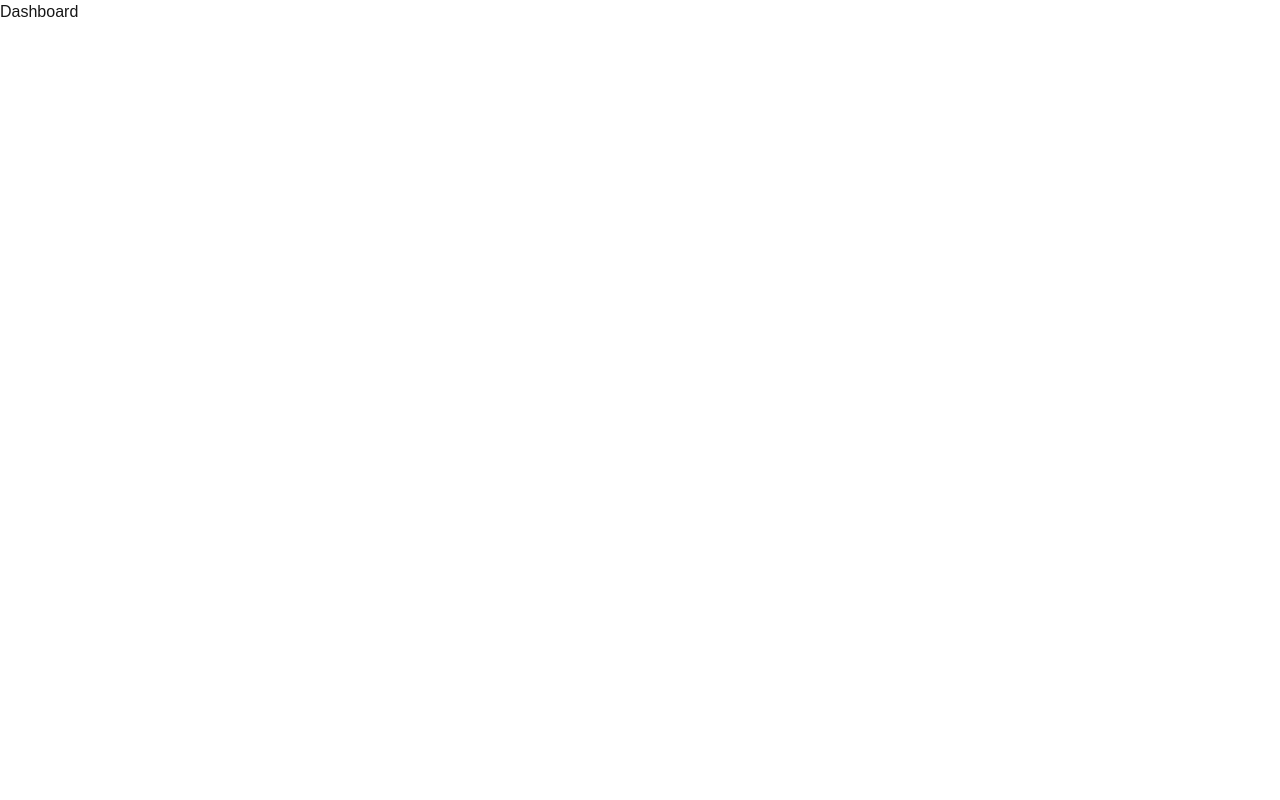
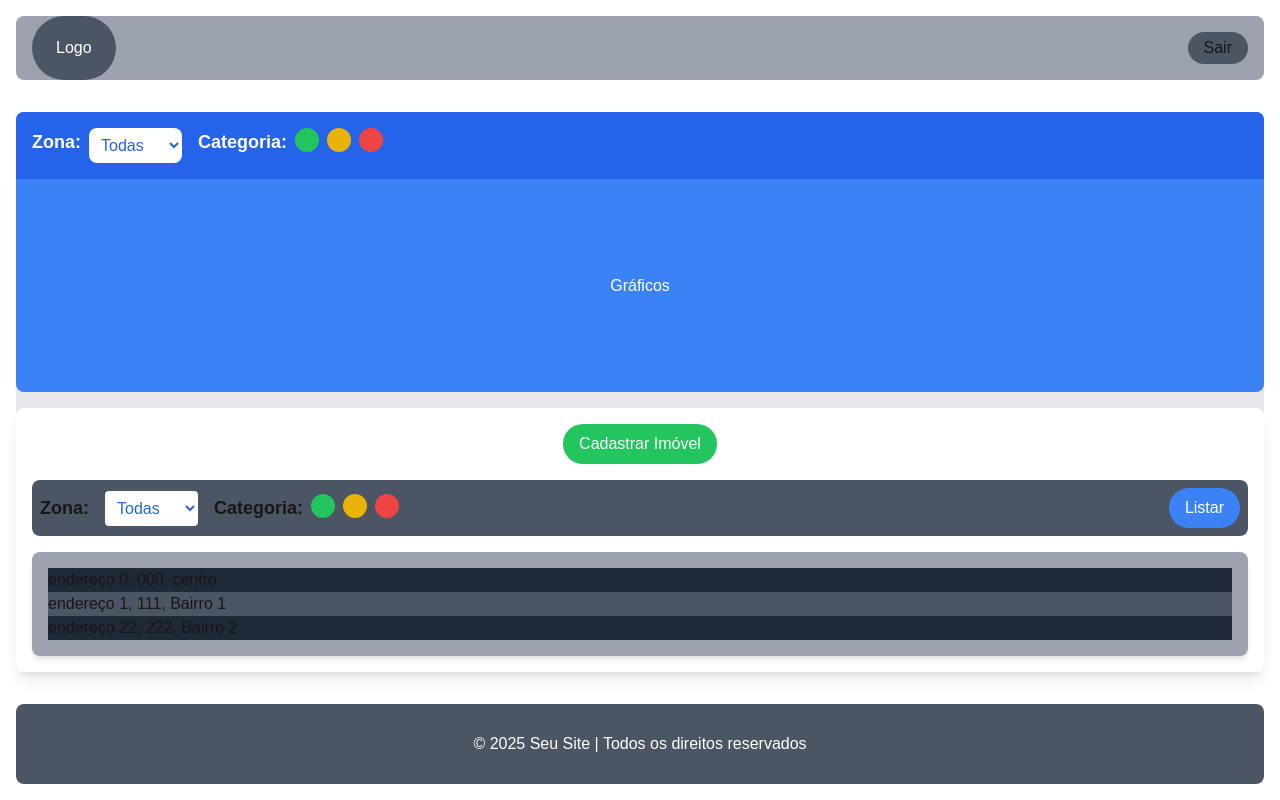
Before and after one commit to viitorgonzalez/extensao-3, a Next.js app: page /dashboard in a window 1280 px wide. Built offline with nearby package versions, Linux system fonts and the light colour scheme.

Commit message:
dashboard design

```diff
--- a/package.json
+++ b/package.json
@@ -16,6 +16,7 @@
     "next": "15.1.7",
     "react": "^19.0.0",
     "react-dom": "^19.0.0",
+    "react-icons": "^5.4.0",
     "react-router-dom": "^7.1.5"
   },
   "devDependencies": {
--- a/src/app/dashboard/page.tsx
+++ b/src/app/dashboard/page.tsx
@@ -1,9 +1,167 @@
-import React from "react";
+'use client'
 
-export default function Dashboard () {
+import React, { useState } from "react"
+
+export default function Dashboard() {
+    const [isFormOpen, setIsFormOpen] = useState(false)
+    const [selectedZone, setSelectedZone] = useState("centro")
+    const [colorsGraphic, setColorsGraphic] = useState({
+        green: true,
+        yellow: true,
+        red: true
+    })
+
+    const [colorsList, setColorsList] = useState({
+        green: true,
+        yellow: true,
+        red: true
+    })
+
+    const toggleForm = () => {
+        setIsFormOpen(!isFormOpen)
+    }
+
+    const closeForm = () => {
+        setIsFormOpen(false)
+    }
+
+    const handleColorToggleGraphic = (color) => {
+        setColorsGraphic(prev => ({
+            ...prev,
+            [color]: !prev[color]
+        }))
+    }
+
+    const handleColorToggleList = (color) => {
+        setColorsList(prev => ({
+            ...prev,
+            [color]: !prev[color]
+        }))
+    }
+
     return (
-        <div className="bg-white h-screen">
-            <h1>Dashboard</h1>
+        <div className="flex flex-col bg-white h-screen">
+            {/* Header */}
+            <div className="flex bg-gray-400 m-4 h-[8%] rounded-lg">
+                <div className="ml-4 px-6 py-2 flex items-center bg-gray-600 text-white rounded-full">Logo</div>
+                <div className="ml-auto mr-4 px-4 py-1 flex items-center justify-center self-center bg-gray-600 rounded-full">Sair</div>
+            </div>
+
+            {/* Body */}
+            <div className="flex flex-col bg-gray-200 m-4 flex-grow rounded-lg space-y-4">
+                {/* Div para Gráficos */}
+                <div className="flex flex-col items-center justify-center bg-blue-500 text-white w-full h-2/3 rounded-lg">
+                    {/* Header de Filtros */}
+                    <div className="flex w-full gap-x-4 p-4 bg-blue-600 rounded-t-lg">
+                        <div className="flex gap-x-2 justify-center">
+                            <h3 className="text-lg font-bold">Zona: </h3>
+                            <select className="p-2 rounded-lg bg-white text-blue-600" value={selectedZone} onChange={(e) => setSelectedZone(e.target.value)}>
+                                <option value="centro">Todas</option>
+                                <option value="centro">Centro</option>
+                                <option value="bairro1">Bairro 1</option>
+                                <option value="bairro2">Bairro 2</option>
+                            </select>
+                        </div>
+                        {/* Filtros de cor */}
+                        <div className="mr-auto flex gap-x-2 justify-center">
+                            <h3 className="text-lg font-bold">Categoria: </h3>
+                            <div
+                                onClick={() => handleColorToggleGraphic('green')}
+                                className={`w-6 h-6 rounded-full ${colorsGraphic.green ? "bg-green-500" : "bg-gray-300"}`}
+                            />
+                            <div
+                                onClick={() => handleColorToggleGraphic('yellow')}
+                                className={`w-6 h-6 rounded-full ${colorsGraphic.yellow ? "bg-yellow-500" : "bg-gray-300"}`}
+                            />
+                            <div
+                                onClick={() => handleColorToggleGraphic('red')}
+                                className={`w-6 h-6 rounded-full ${colorsGraphic.red ? "bg-red-500" : "bg-gray-300"}`}
+                            />
+                        </div>
+                    </div>
+
+                    {/* Gráficos */}
+                    <div className="flex items-center justify-center w-full h-full">
+                        {/* Aqui ficará a lógica dos gráficos que você implementará depois */}
+                        Gráficos
+                    </div>
+                </div>
+
+                {/* Div para Cadastrar Imóveis e Lista */}
+                <div className="flex flex-col gap-y-4 items-center w-full bg-white rounded-lg shadow-lg p-4">
+                    {/* Botão de Abrir Cadastro */}
+                    <button onClick={toggleForm} className="px-4 py-2 bg-green-500 text-white rounded-full">Cadastrar Imóvel</button>
+
+                    {/* Card de Cadastro */}
+                    {isFormOpen && (
+                        <div className="fixed inset-0 bg-black bg-opacity-75 flex justify-center items-center z-50">
+                            <div className="bg-white p-10 rounded-lg w-[80%] max-w-4xl shadow-xl relative">
+                                <button
+                                    onClick={closeForm}
+                                    className="absolute top-4 right-4 text-gray-600 hover:text-gray-900"
+                                >
+                                    X
+                                </button>
+                                <h3 className="text-xl font-bold mb-4">Formulário de Cadastro</h3>
+                                <form>
+                                    <input type="text" placeholder="Nome do Imóvel" className="mb-4 p-2 border rounded w-full" />
+                                    <input type="text" placeholder="Endereço" className="mb-4 p-2 border rounded w-full" />
+                                    <button type="submit" className="w-full bg-blue-500 text-white p-2 rounded-full">Cadastrar</button>
+                                </form>
+                            </div>
+                        </div>
+                    )}
+
+                    {/* Área de Pesquisa */}
+                    <div className="flex gap-4 items-center w-full bg-gray-600 rounded-lg p-2">
+                        {/* Zona */}
+                        <h3 className="text-lg font-bold">Zona: </h3>
+                        <select className="p-2 rounded bg-white text-blue-600" value={selectedZone} onChange={(e) => setSelectedZone(e.target.value)}>
+                            <option value="centro">Todas</option>
+                            <option value="centro">Centro</option>
+                            <option value="bairro1">Bairro 1</option>
+                            <option value="bairro2">Bairro 2</option>
+                            {/* Adicione mais zonas conforme necessário */}
+                        </select>
+
+                        {/* Categoria */}
+                        <div className="flex gap-2">
+                            <h3 className="text-lg font-bold">Categoria: </h3>
+                            <div
+                                onClick={() => handleColorToggleList('green')}
+                                className={`w-6 h-6 rounded-full ${colorsList.green ? "bg-green-500" : "bg-gray-300"}`}
+                            />
+                            <div
+                                onClick={() => handleColorToggleList('yellow')}
+                                className={`w-6 h-6 rounded-full ${colorsList.yellow ? "bg-yellow-500" : "bg-gray-300"}`}
+                            />
+                            <div
+                                onClick={() => handleColorToggleList('red')}
+                                className={`w-6 h-6 rounded-full ${colorsList.red ? "bg-red-500" : "bg-gray-300"}`}
+                            />
+                        </div>
+
+                        {/* Botão de Listar */}
+                        <button className="ml-auto px-4 py-2 bg-blue-500 text-white rounded-full">
+                            Listar
+                        </button>
+                    </div>
+
+                    {/* Lista */}
+                    <div className="bg-gray-400 p-4 rounded-lg shadow-md w-full">
+                        <ul>
+                            <li className={'bg-gray-800'}>endereço 0, 000, centro</li>
+                            <li className={'bg-gray-600'}>endereço 1, 111, Bairro 1</li>
+                            <li className={'bg-gray-800'}>endereço 22, 222, Bairro 2</li>
+                        </ul>
+                    </div>
+                </div>
+            </div>
+
+            {/* Footer */}
+            <div className="flex bg-gray-600 text-white h-[10%] items-center justify-center rounded-lg m-4">
+                <p>© 2025 Seu Site | Todos os direitos reservados</p>
+            </div>
         </div>
     )
 }
```
Also changed, not shown: 1 other file (tests, documents, lock files or other folders).
